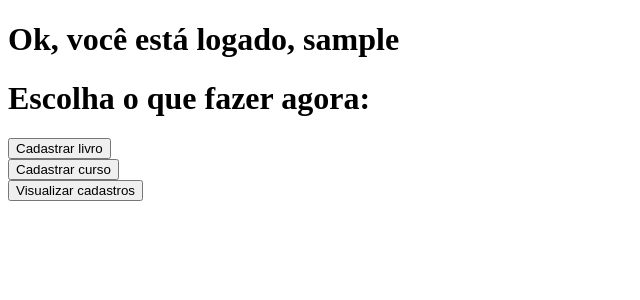
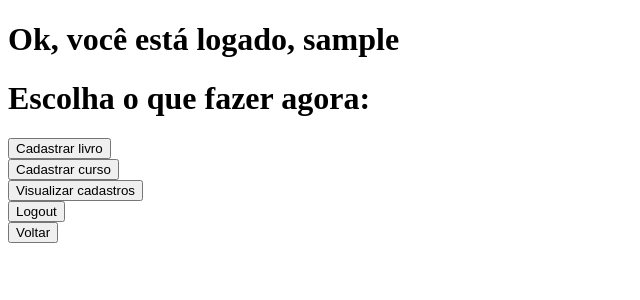
Before and after one commit to isadoralucena/Projeto2, a PHP site: template src/Views/dashboard.php in a window 1280 px wide. Shown: the top 300 px of the page, without its empty margins (0-640 px from the left). Run offline with PHP 8.4, Linux system fonts and the light colour scheme; the template is opened without the code that fills it, so the values that code supplies are empty; the visitor is signed in with stand-in values (Sample User, id 1).

Commit message:
conectividade entre as páginas

```diff
--- a/src/Views/auth/login.php
+++ b/src/Views/auth/login.php
@@ -19,7 +19,7 @@ if ($_SERVER['REQUEST_METHOD'] === 'POST') {
             header("Location: /dashboard");
             exit;
         } else {
-            header("Location: /login", 302);
+            header("Location: /register", 302);
             exit;
         }
     }
@@ -46,6 +46,8 @@ if ($_SERVER['REQUEST_METHOD'] === 'POST') {
     </form>
 
     <a href="/register">Registre-se</a>
-
+    <form action="/" method="GET">
+        <button>Voltar</button>
+    </form>
 </body>
 </html>
--- a/src/Views/auth/register.php
+++ b/src/Views/auth/register.php
@@ -43,5 +43,8 @@ if ($_SERVER['REQUEST_METHOD'] === 'POST') {
         <button>Enviar</button>
     </form>
     <a href="/login">Já tem uma conta?</a>
+    <form action="/login" method="GET">
+        <button>Voltar</button>
+    </form>
 </body>
 </html>
--- a/src/Views/auth/registerLivroCurso.php
+++ b/src/Views/auth/registerLivroCurso.php
@@ -43,5 +43,8 @@ if ($_SERVER['REQUEST_METHOD'] === 'POST') {
         <input type="number" min="0" step="any" name="cargaHoraria" placeholder="Informe a carga horária">
         <button>Enviar</button>
     </form>
+    <form action="/dashboard" method="GET">
+        <button>Voltar</button>
+    </form>
 </body>
 </html>
--- a/src/Views/dashboard.php
+++ b/src/Views/dashboard.php
@@ -19,5 +19,12 @@
     <form action="/dashboardLivroCurso" method="GET">
         <button>Visualizar cadastros</button>
     </form>
+
+    <form action="/logout" method="POST">
+        <button>Logout</button>
+    </form>
+    <form action="/login" method="GET">
+        <button>Voltar</button>
+    </form>
 </body>
 </html>
--- a/src/Views/dashboardLivroCurso.php
+++ b/src/Views/dashboardLivroCurso.php
@@ -31,6 +31,9 @@
     <form action="/logout" method="POST">
         <button>Logout</button>
     </form>
+    <form action="/registerLivroCurso" method="POST">
+        <button>Registre mais</button>
+    </form>
 
 </body>
 </html>
--- a/web.php
+++ b/web.php
@@ -16,10 +16,6 @@ $router->post('/login', '/Views/auth/login.php');
 
 $router->post('/logout', '/Views/auth/auth.php', true);
 
-// $router->get('/user', '/Views/user.php', true);
-
-// $router->post('/cadastro', '/Views/auth/createlivro.php', true);
-
 $router->get('/registerLivroCurso', '/Views/auth/registerLivroCurso.php', true);
 $router->post('/registerLivroCurso', '/Views/auth/registerLivroCurso.php', true);
 
```
Also changed, not shown: banco.db.
